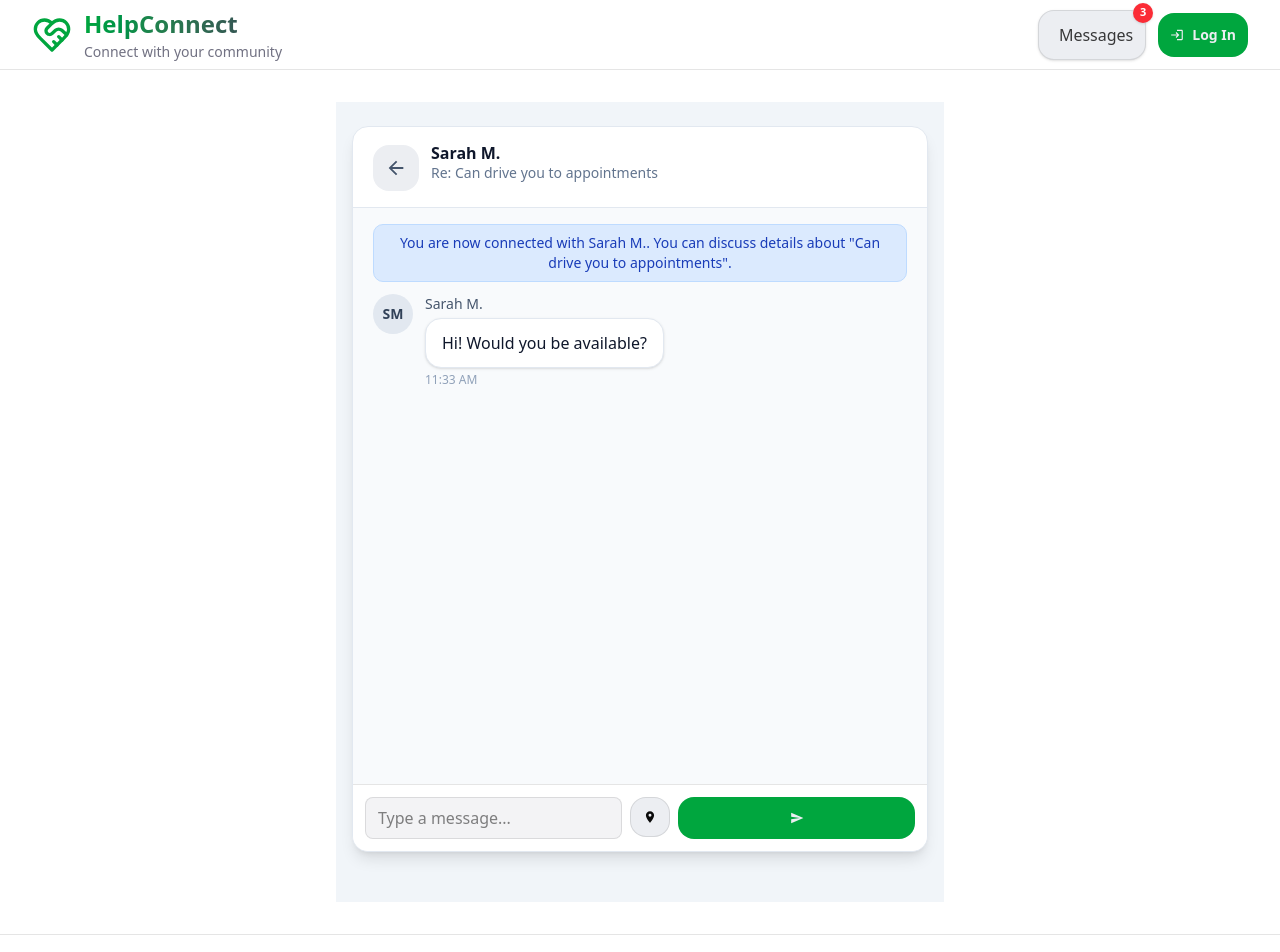
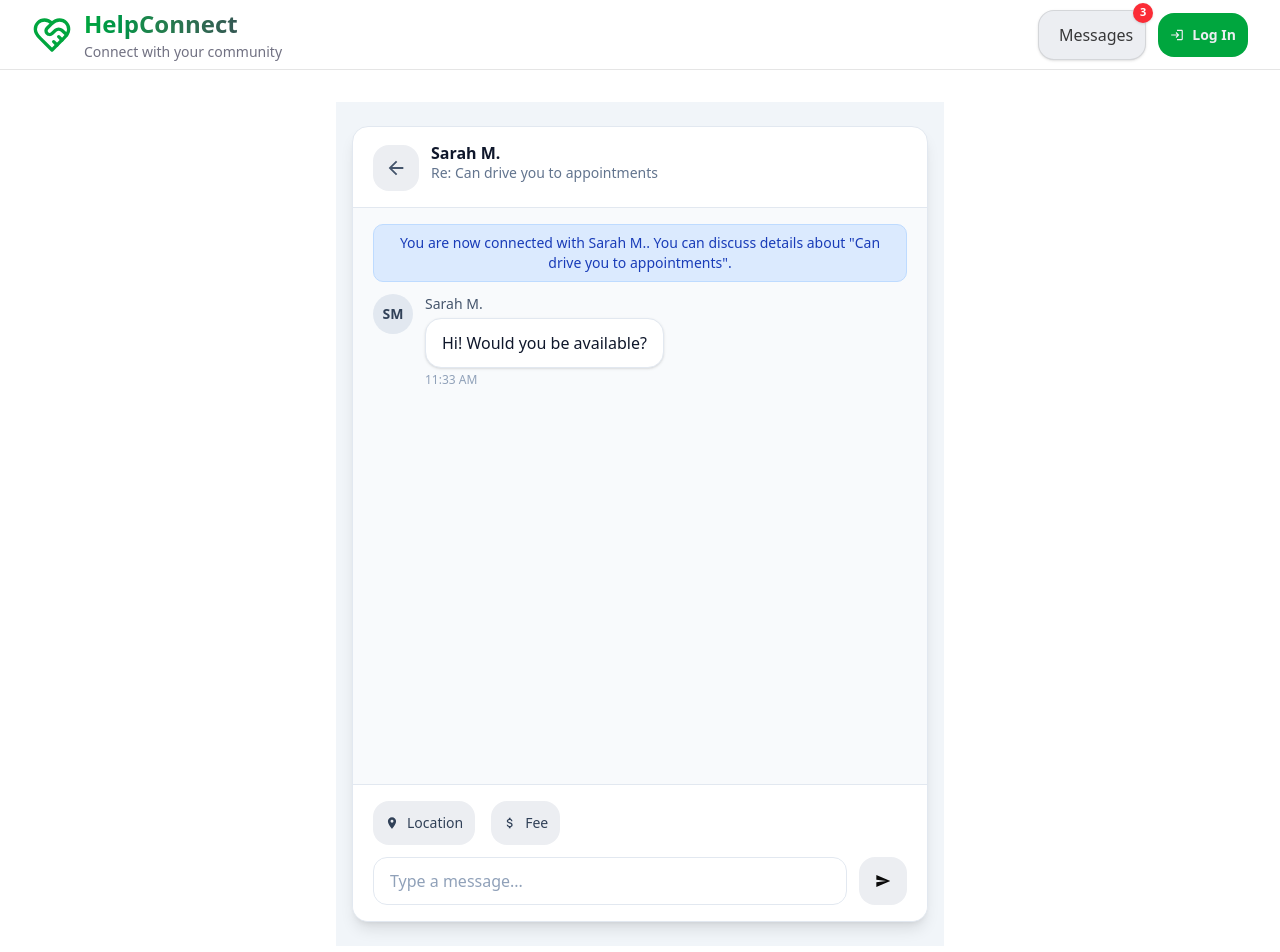
Before and after one commit to MiksuNy/web-project, a React (Vite) app in the folder frontend/: page /chat-test in a window 1280 px wide. Shown: the top 952 px of the page. Built offline with nearby package versions, Linux system fonts and the light colour scheme.

Commit message:
style(chat-input): adjust input layout and button alignment

```diff
--- a/frontend/src/components/chat/ChatInput.jsx
+++ b/frontend/src/components/chat/ChatInput.jsx
@@ -1,51 +1,49 @@
+// src/components/chat/ChatInput.jsx
 import { useState } from "react";
-
-import { MdSend, MdLocationOn } from "react-icons/md";
+import { MdSend, MdLocationOn, MdAttachMoney } from "react-icons/md";
 
 export default function ChatInput({ onSend, onSendLocation }) {
   const [text, setText] = useState("");
+  const send = () => {
+    if (!text.trim()) return;
+    onSend(text);
+    setText("");
+  };
 
-  function handleSend() {
-    if (!text.trim()) return;
-
-    // call parent sender
-    onSend(text);
-
-    // clear input after send
-    setText("");
-  }
-
-  function onKey(e) {
-    // send on Enter
-    if (e.key === "Enter") handleSend();
-  }
+  const chip =
+    "inline-flex items-center gap-2 px-4 py-2 rounded-full bg-slate-200 text-slate-700 text-sm font-medium";
 
   return (
-    <div className="flex gap-2 p-3 border-t border-border bg-background">
+    <div className="border-t border-slate-200 bg-white px-5 py-4">
+      <div className="flex items-center gap-4 mb-3">
+        <button type="button" onClick={() => onSendLocation?.()} className={chip}>
+          <MdLocationOn /> Location
+        </button>
+        <button type="button" className={chip}>
+          <MdAttachMoney /> Fee
+        </button>
+      </div>
+
+      <div className="flex items-center gap-3">
+        <div className="flex-1 h-12 rounded-xl border border-slate-200 bg-white flex items-center px-4">
           <input
             value={text}
             onChange={(e) => setText(e.target.value)}
-        onKeyDown={onKey}
+            onKeyDown={(e) => e.key === "Enter" && send()}
             placeholder="Type a message..."
-        className="flex-1 px-3 py-2 rounded-md bg-input-background border border-border outline-none"
+            className="w-full outline-none bg-transparent text-slate-800 placeholder:text-slate-400"
           />
+        </div>
 
-      {/* location button */}
         <button
-        onClick={() => onSendLocation?.()}
-        className="h-10 w-10 rounded-lg border border-border flex items-center justify-center hover:bg-accent/40"
-        title="Send location"
-      >
-        <MdLocationOn />
-      </button>
-
-      {/* send button */}
-      <button
-        onClick={handleSend}
-        className="px-3 rounded-md button-primary flex items-center justify-center"
+          type="button"
+          onClick={send}
+          className="h-12 w-12 rounded-xl bg-slate-200 hover:bg-slate-300 transition flex items-center justify-center"
+          aria-label="Send"
         >
           <MdSend />
         </button>
       </div>
+    </div>
   );
 }
```
Lines whose indentation alone changed are shown as unchanged.
